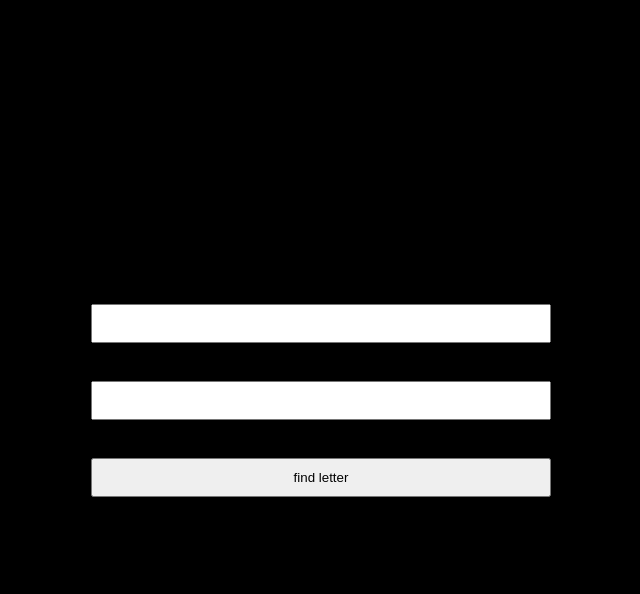
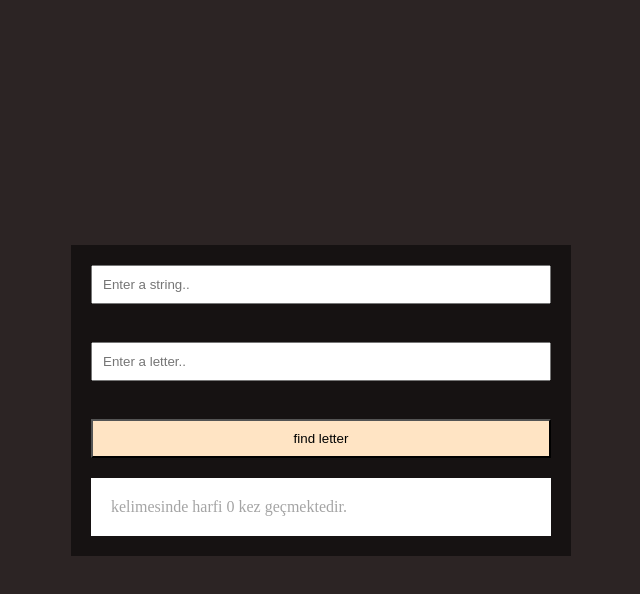
Before and after one commit to Code-Code-Team/SPRINT5--LETTER-IN-STRING, a plain HTML site: page index.html in a window 1280 px wide. Both pictures are taken after a click on the button "find letter". Shown: the whole page, without its empty margins (319-959 px from the left). Drawn offline with Linux system fonts and the light colour scheme.

Commit message:
function completed

```diff
--- a/index.html
+++ b/index.html
@@ -9,9 +9,13 @@
 
 <body>
     <div class = 'container'>
-        <input id='string' type="text"><br>
-        <input id='letter' type="text"><br>
+        <input id='string' type="text" placeholder="Enter a string.."><br>
+        <input id='letter' type="text" placeholder="Enter a letter.."><br>
         <button>find letter</button>
+        <div id = 'result'>
+            <p>Result:</p>
+        </div>
+
     </div>
 
     <script src="script.js"></script>
--- a/script.js
+++ b/script.js
@@ -0,0 +1,35 @@
+const stringElement = document.querySelector('#string')
+// console.log("stringElement", stringElement)
+const letterElement = document.querySelector('#letter')
+// console.log("letterElement", letterElement)
+const buttonElement = document.querySelector('button')
+// console.log("buttonElement", buttonElement)
+const resultElement = document.querySelector('p')
+// console.log("resultElement", resultElement)
+
+
+function findLetter(text, let){
+
+
+    console.log(text,let)
+    let count = 0
+    for(let i = 0 ; i < text.length ; i++){
+
+        if(text.toLowerCase()[i] == let.toLowerCase()){
+            count++
+        }
+    }
+    const result = `${text} kelimesinde ${let} harfi ${count} kez geçmektedir.`
+    return result
+
+
+
+
+}
+
+
+buttonElement.addEventListener('click',()=>{
+    const stringVal = stringElement.value
+    const letterVal = letterElement.value
+    resultElement.innerText = (findLetter(stringVal, letterVal))
+})
--- a/style.css
+++ b/style.css
@@ -5,7 +5,7 @@
 }
 
 body{
-    background-color: black;
+    background-color: rgb(44, 36, 36);
     display: flex;
     justify-content: center;
     align-items: center;
@@ -19,3 +19,13 @@ body{
     background-color: rgba(0, 0, 0, 0.5);
 
 }
+button{
+  background-color: bisque;
+  ;
+}
+#result{
+  margin : 10;
+  padding : 0;
+  background-color: white;
+  color : rgba(0, 0, 0, 0.356)
+}
```
Also changed, not shown: 2 other files.
